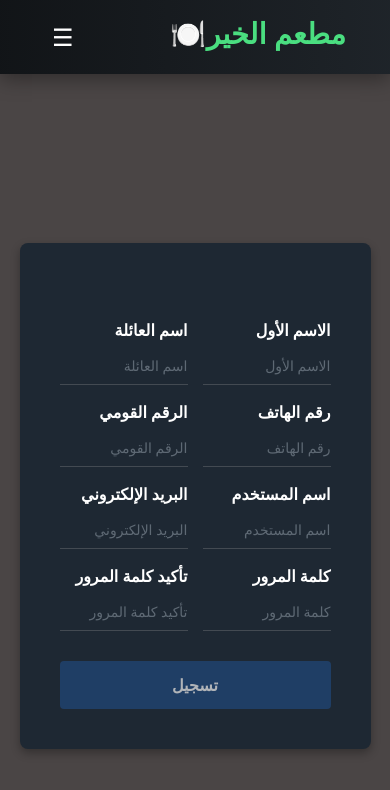
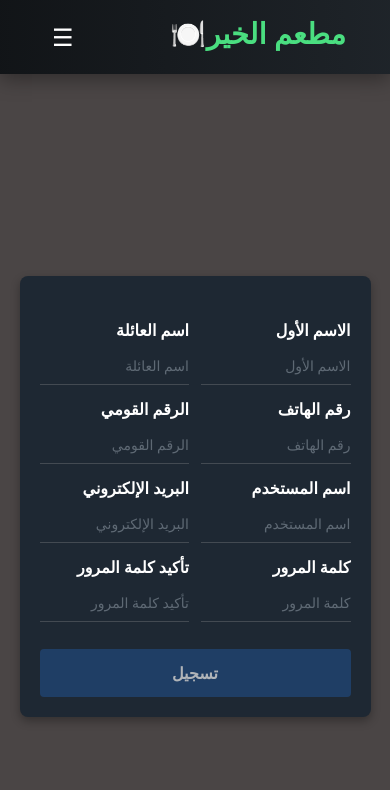
Before and after one commit to aliabualkhair1/restaurantapp, an Angular app: page /register in a window 390 px wide. Shown: the top 790 px of the page. Built offline with nearby package versions, Linux system fonts and the light colour scheme.

Commit message:
Update registration.css

```diff
--- a/src/app/Components/AuthenticationModels/registration/registration.css
+++ b/src/app/Components/AuthenticationModels/registration/registration.css
@@ -13,19 +13,22 @@ html, body {
   justify-content: center;
   align-items: center;
   background-color: hsl(0, 4%, 28%);
+  overflow: hidden;
 }
 
 .login-dark form {
   max-width: 600px;
   width: 90%;
   background-color: #1e2833;
-  padding: 40px;
+  padding: 30px;
   border-radius: 8px;
   color: #fff;
   box-shadow: 0 4px 10px rgba(0,0,0,0.3);
   display: flex;
   flex-wrap: wrap;
   gap: 20px;
+  max-height: 90vh;
+  overflow: hidden;
 }
 
 .login-dark .illustration {
@@ -33,7 +36,7 @@ html, body {
   text-align: center;
   font-size: 80px;
   color: #2980ef;
-  margin-bottom: 20px;
+  margin-bottom: 10px;
 }
 
 .login-dark form .form-group {
@@ -104,6 +107,7 @@ html, body {
 .login-dark form .forgot:hover {
   color: #fff;
 }
+
 .login-dark form .message-alert {
   flex: 1 1 100%;
   text-align: center;
@@ -112,14 +116,19 @@ html, body {
   margin: 0 0 20px 0;
   font-weight: bold;
 }
+
 @media (max-width: 480px) {
   .login-dark form {
-    gap: 15px;
+    gap: 12px;
+    padding: 20px;
+    max-height: 85vh;
   }
+
   .login-dark form .form-group {
     flex: 1 1 calc(50% - 10px);
     min-width: calc(50% - 10px);
   }
+
   .login-dark form .form-group.full-width {
     flex: 1 1 100%;
     min-width: 100%;
@@ -133,6 +142,7 @@ html, body {
     width: 100%;
   }
 }
+
 .alert.success {
   background-color: #4caf50;
   color: white;
```
